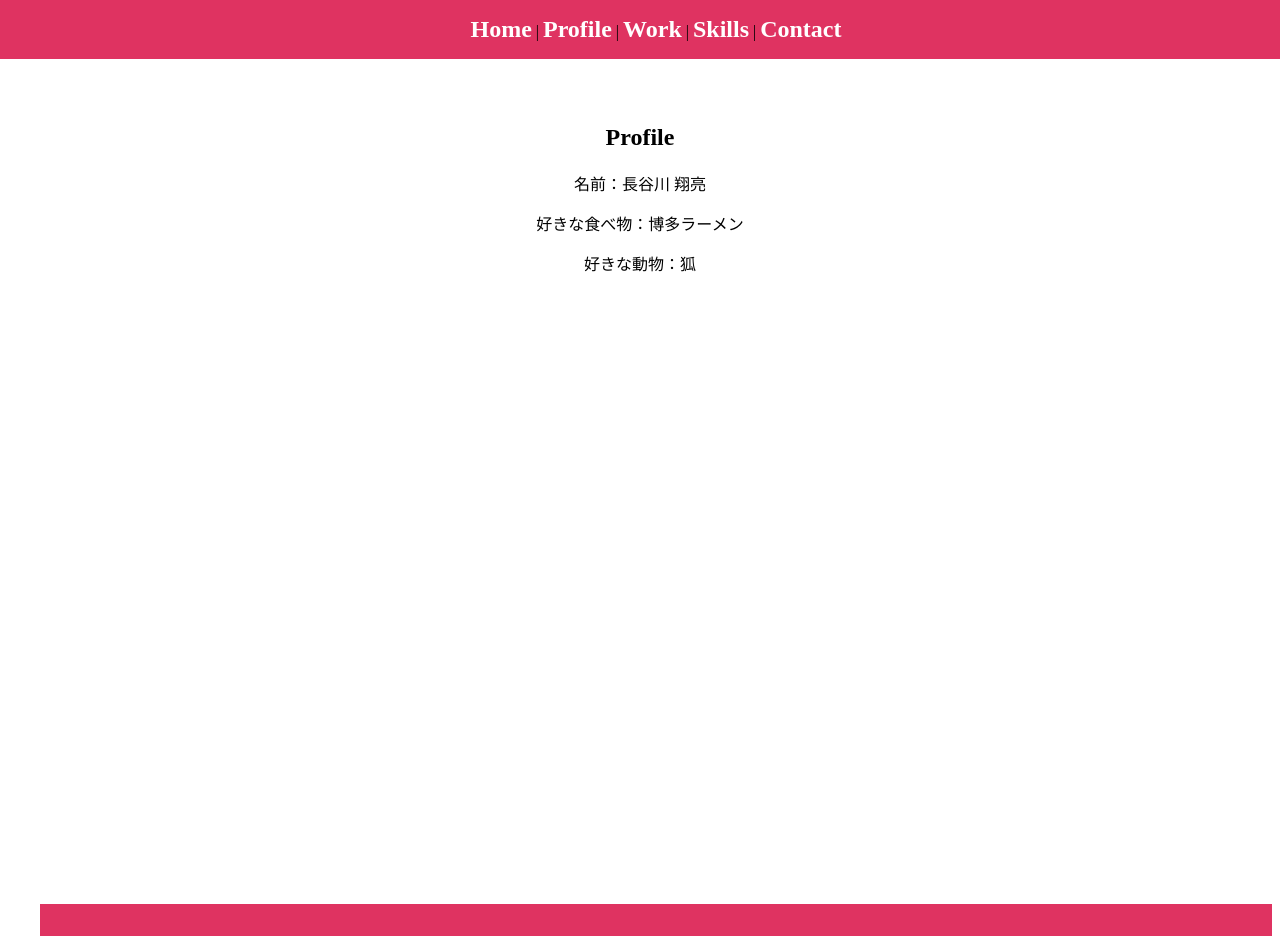
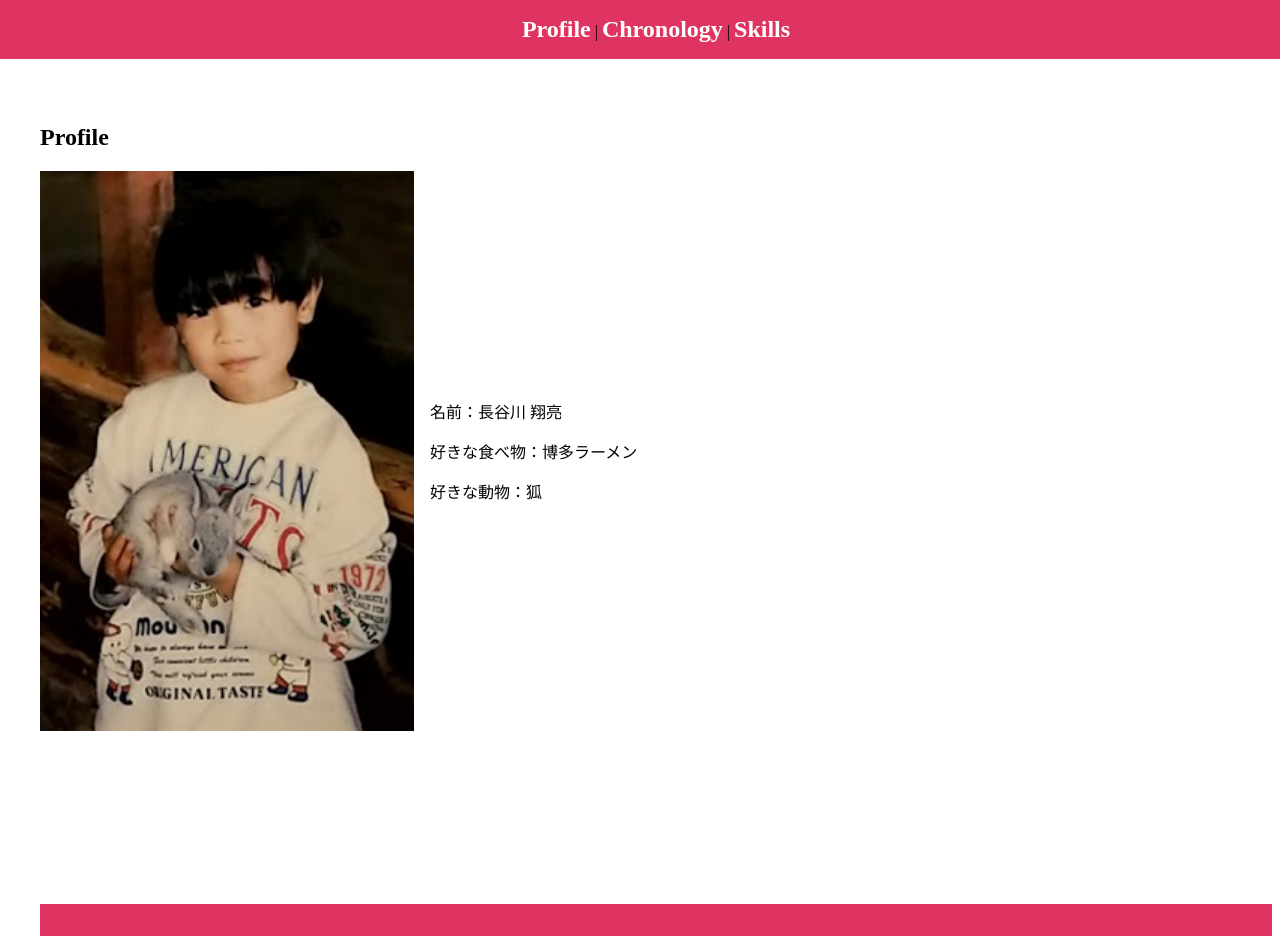
Before and after one commit to syosukecreator/sy-portfolio, a React (Vite) app: page /sy-portfolio/profile in a window 1280 px wide. Shown: the top 936 px of the page. Built offline with nearby package versions, Linux system fonts and the light colour scheme.

Commit message:
自画像を追加・ヘッダーから不要な項目を削除

```diff
--- a/src/App.css
+++ b/src/App.css
@@ -2,11 +2,11 @@
   max-width: 1280px;
   margin: 0 auto;
   padding: 2rem;
-  text-align: center;
 }
 
 header {
   background-color: rgb(215, 0, 58, 0.8); /* #DF3361 */
+  text-align: center;
   position: fixed;
   padding: 1rem;
   top: 0;
--- a/src/App.tsx
+++ b/src/App.tsx
@@ -1,33 +1,29 @@
 import "./App.css";
 import { BrowserRouter, Link, Route, Routes } from "react-router-dom";
-import Home from "./components/Home";
-import Work from "./components/Work";
+import Chronology from "./components/Chronology";
 import Profile from "./components/Profile";
 import Skills from "./components/Skills";
-import Contact from "./components/Contact";
 
 const App = () => {
   return (
     <BrowserRouter basename="/sy-portfolio">
       <header>
         <nav>
-          <Link to="">Home</Link> | <Link to="/profile">Profile</Link> |{" "}
-          <Link to="/work">Work</Link> | <Link to="/skills">Skills</Link> |{" "}
-          <Link to="/contact">Contact</Link>
+          <Link to="/profile">Profile</Link> | <Link to="/chronology">Chronology</Link> |{" "}
+          <Link to="/skills">Skills</Link>
         </nav>
       </header>
       <main>
         <Routes>
-          <Route path="" element={<Home />} />
           <Route path="/profile" element={<Profile />} />
-          <Route path="/work" element={<Work />} />
+          <Route path="/chronology" element={<Chronology />} />
           <Route path="/skills" element={<Skills />} />
-          <Route path="/contact" element={<Contact />} />
         </Routes>
       </main>
       <footer>
-        <p>Contact: syosukecreator@gmail.com</p>
-        <p>Credit: https://www.flaticon.com/</p>
+        <p>
+          Contact: syosukecreator@gmail.com, Credit: https://www.flaticon.com/
+        </p>
       </footer>
     </BrowserRouter>
   );
--- a/src/components/Work.tsx
+++ b/src/components/Chronology.tsx
@@ -79,7 +79,7 @@ const timelineElements = [
   },
 ];
 
-const Work = () => {
+const Chronology = () => {
   return (
     <VerticalTimeline lineColor="#ddd">
       {timelineElements.map((element) => (
@@ -117,4 +117,4 @@ const Work = () => {
   );
 };
 
-export default Work;
+export default Chronology;
--- a/src/components/Contact.tsx
+++ /dev/null
@@ -1,10 +0,0 @@
-const Contact = () => {
-  return (
-    <div>
-      <h2>Contact</h2>
-      <p>メール：syosukecreator@gmail.com</p>
-    </div>
-  );
-};
-
-export default Contact;
--- a/src/components/Home.tsx
+++ /dev/null
@@ -1,10 +0,0 @@
-const Home = () => {
-  return (
-    <div>
-      <h2>Home</h2>
-      <p>ホームの内容</p>
-    </div>
-  );
-};
-
-export default Home;
--- a/src/components/Profile.tsx
+++ b/src/components/Profile.tsx
@@ -2,9 +2,18 @@ const Profile = () => {
   return (
     <div>
       <h2>Profile</h2>
-      <p>名前：長谷川 翔亮</p>
-      <p>好きな食べ物：博多ラーメン</p>
-      <p>好きな動物：狐</p>
+      <div style={{ display: "flex", alignItems: "center" }}>
+        <img
+          src="public/me.png"
+          alt="自画像"
+          style={{ width: "374px", height: "560px" }}
+        />
+        <div style={{ marginLeft: "16px" }}>
+          <p>名前：長谷川 翔亮</p>
+          <p>好きな食べ物：博多ラーメン</p>
+          <p>好きな動物：狐</p>
+        </div>
+      </div>
     </div>
   );
 };
```
Also changed, not shown: public/me.png (added).
